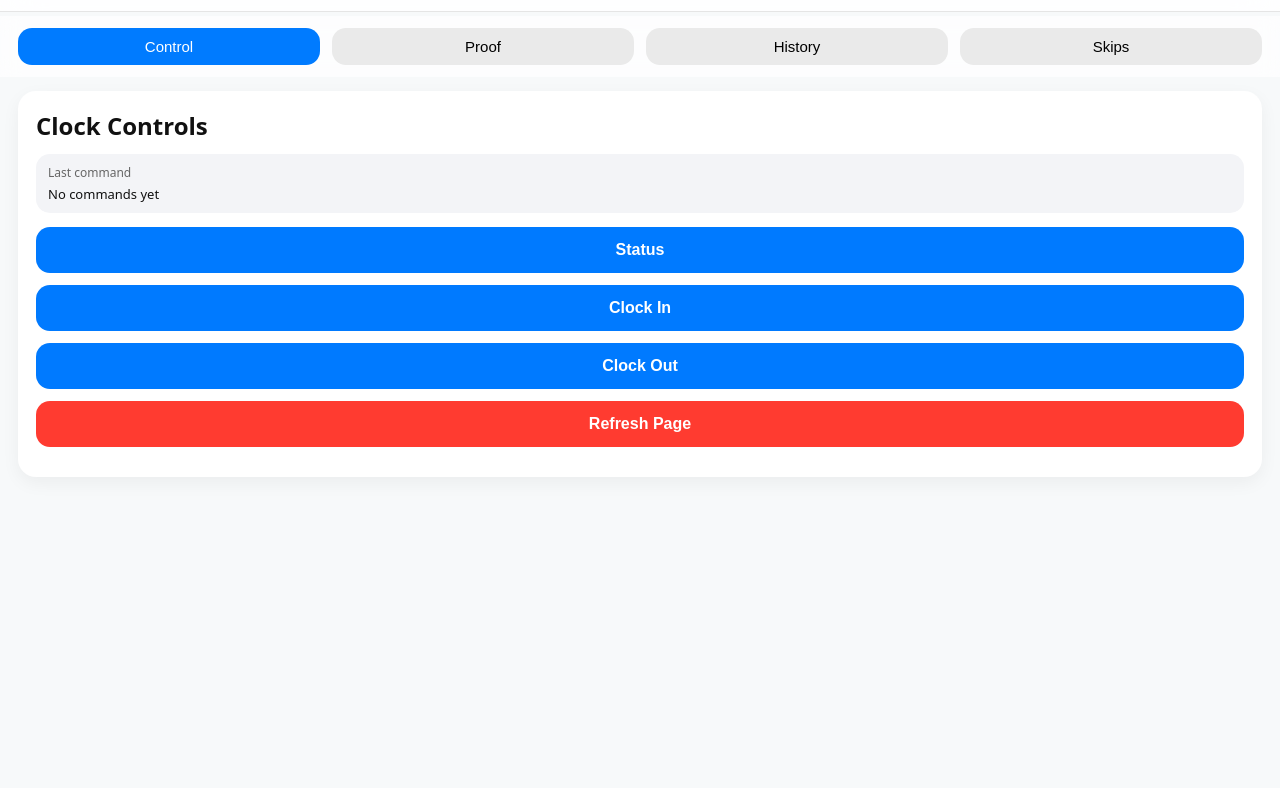
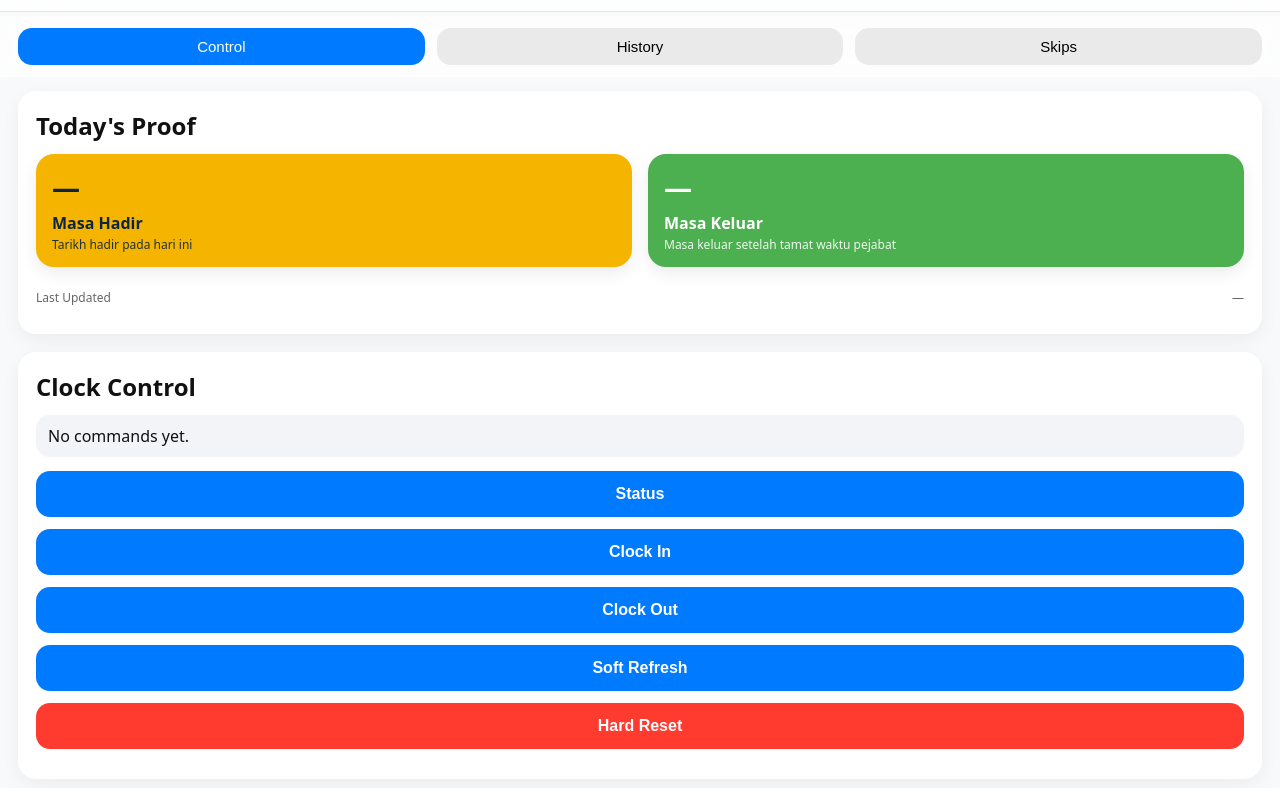
Before and after one commit to al89er/perakamwaktu, a plain HTML site: page index.html in a window 1280 px wide. Shown: the part 44-832 px from the top of the page. Before the commit the page ends 800 px from the top, so only its background shows below. Drawn offline with nearby package versions, Linux system fonts and the light colour scheme.

Commit message:
Update index.html

```diff
--- a/index.html
+++ b/index.html
@@ -29,31 +29,14 @@
   <!-- Tabs -->
   <div class="tabs">
     <button class="tab active" data-tab="control">Control</button>
-    <button class="tab" data-tab="proof">Proof</button>
+    <!--button class="tab" data-tab="proof">Proof</button-->
     <button class="tab" data-tab="history">History</button>
     <button class="tab" data-tab="skips">Skips</button>
   </div>
 
   <!-- CONTROL TAB -->
   <section class="tab-content active" id="control">
-    <div class="card">
-      <h2>Clock Controls</h2>
-
-      <!-- Last command result banner -->
-      <div class="last-result" id="lastResult">
-        <div class="last-result-label">Last command</div>
-        <div class="last-result-text" id="lastResultText">No commands yet</div>
-      </div>
-
-      <button class="action-btn" data-cmd="status">Status</button>
-      <button class="action-btn" data-cmd="clockin">Clock In</button>
-      <button class="action-btn" data-cmd="clockout">Clock Out</button>
-      <button class="action-btn danger" data-cmd="refresh">Refresh Page</button>
-    </div>
-  </section>
-
-  <!-- PROOF TAB -->
-  <section class="tab-content" id="proof">
+    <!-- PROOF CARDS AT TOP -->
     <div class="card">
       <h2>Today's Proof</h2>
 
@@ -78,8 +61,34 @@
         <span class="value small" id="proofUpdated">—</span>
       </div>
     </div>
+
+    <!-- CLOCK CONTROL BELOW -->
+    <div class="card">
+      <h2>Clock Control</h2>
+
+      <div id="lastResult" class="last-result">
+        <span id="lastResultText">No commands yet.</span>
+      </div>
+
+      <div class="button-grid">
+        <button class="action-btn primary" data-cmd="status">
+          Status
+        </button>
+        <button class="action-btn" data-cmd="clockin">
+          Clock In
+        </button>
+        <button class="action-btn" data-cmd="clockout">
+          Clock Out
+        </button>
+        <button class="action-btn" data-cmd="refresh">
+          Soft Refresh
+        </button>
+        <button class="action-btn danger" data-cmd="hardreset">
+          Hard Reset
+        </button>
+      </div>
+    </div>
   </section>
-
 
   <!-- HISTORY TAB -->
   <section class="tab-content" id="history">
```
